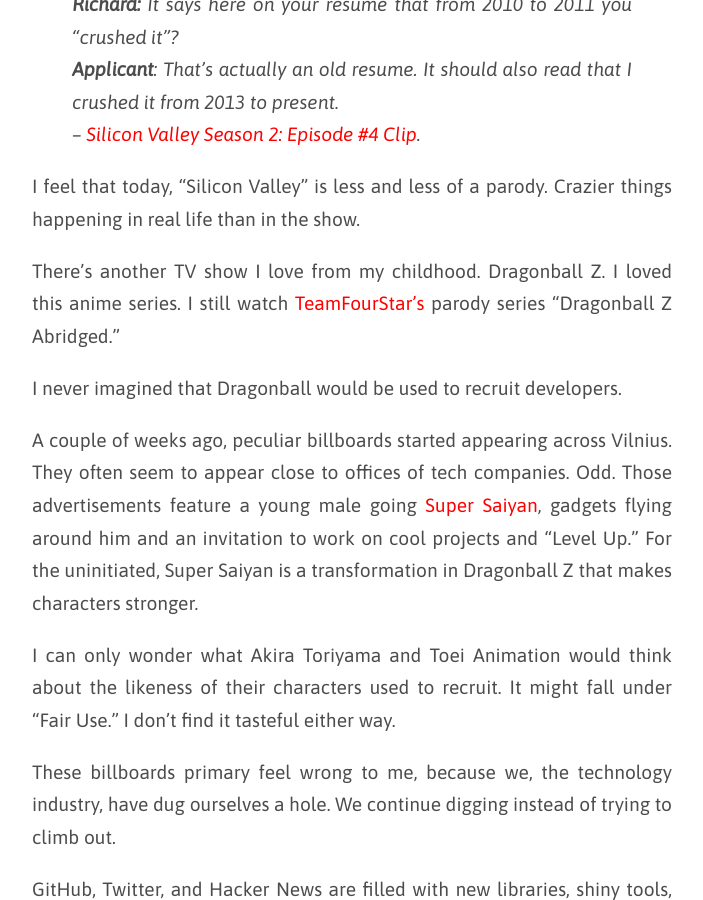
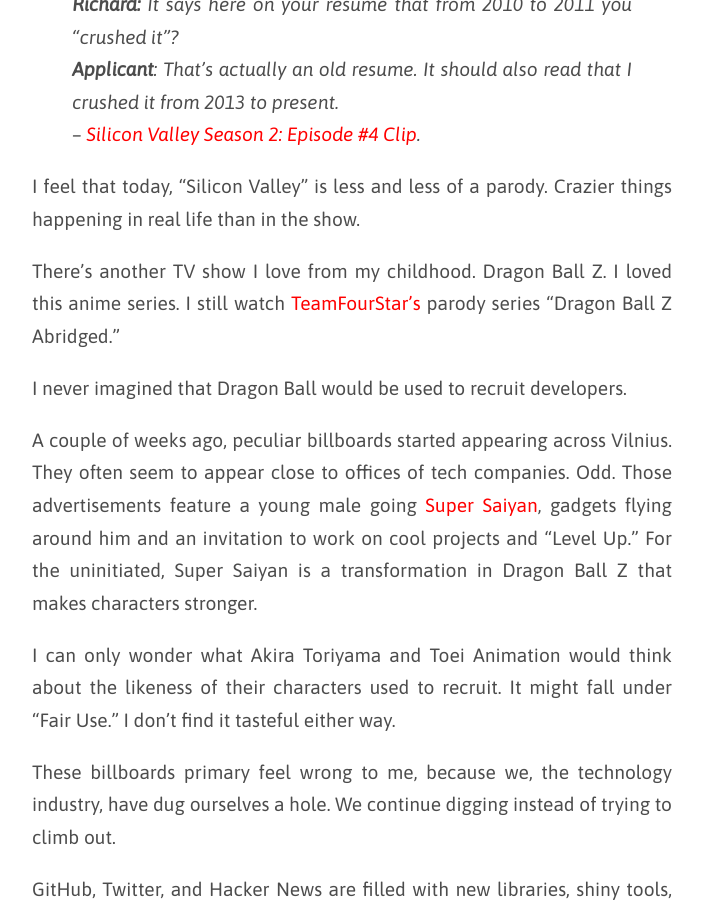
Before and after one commit to mmozuras/mmozuras.github.com, a Jekyll site: the page built from post/_posts/2017-12-04-cool-projects.md, in a window 1280 px wide and 900 px high, scrolled down 885 px. Shown: the whole window, without its empty margins (288-991 px from the left). Built offline with Jekyll 4.4.1, drawn with Linux system fonts in a browser that asks for light colours; comment, search, counter and statistics services are not loaded.

Commit message:
Grammar fixes for "Cool Projects"

```diff
--- a/post/_posts/2017-12-04-cool-projects.md
+++ b/post/_posts/2017-12-04-cool-projects.md
@@ -14,11 +14,11 @@
 
 I feel that today, "Silicon Valley" is less and less of a parody. Crazier things happening in real life than in the show.
 
-There's another TV show I love from my childhood. Dragonball Z. I loved this anime series. I still watch [TeamFourStar's](http://teamfourstar.com) parody series "Dragonball Z Abridged."
+There's another TV show I love from my childhood. Dragon Ball Z. I loved this anime series. I still watch [TeamFourStar's](http://teamfourstar.com) parody series "Dragon Ball Z Abridged."
 
-I never imagined that Dragonball would be used to recruit developers.
+I never imagined that Dragon Ball would be used to recruit developers.
 
-A couple of weeks ago, peculiar billboards started appearing across Vilnius. They often seem to appear close to offices of tech companies. Odd. Those advertisements feature a young male going [Super Saiyan](https://www.youtube.com/watch?v=2cjbSgy3vSw), gadgets flying around him and an invitation to work on cool projects and "Level Up." For the uninitiated, Super Saiyan is a transformation in Dragonball Z that makes characters stronger.
+A couple of weeks ago, peculiar billboards started appearing across Vilnius. They often seem to appear close to offices of tech companies. Odd. Those advertisements feature a young male going [Super Saiyan](https://www.youtube.com/watch?v=2cjbSgy3vSw), gadgets flying around him and an invitation to work on cool projects and "Level Up." For the uninitiated, Super Saiyan is a transformation in Dragon Ball Z that makes characters stronger.
 
 I can only wonder what Akira Toriyama and Toei Animation would think about the likeness of their characters used to recruit. It might fall under "Fair Use." I don't find it tasteful either way.
 
```
